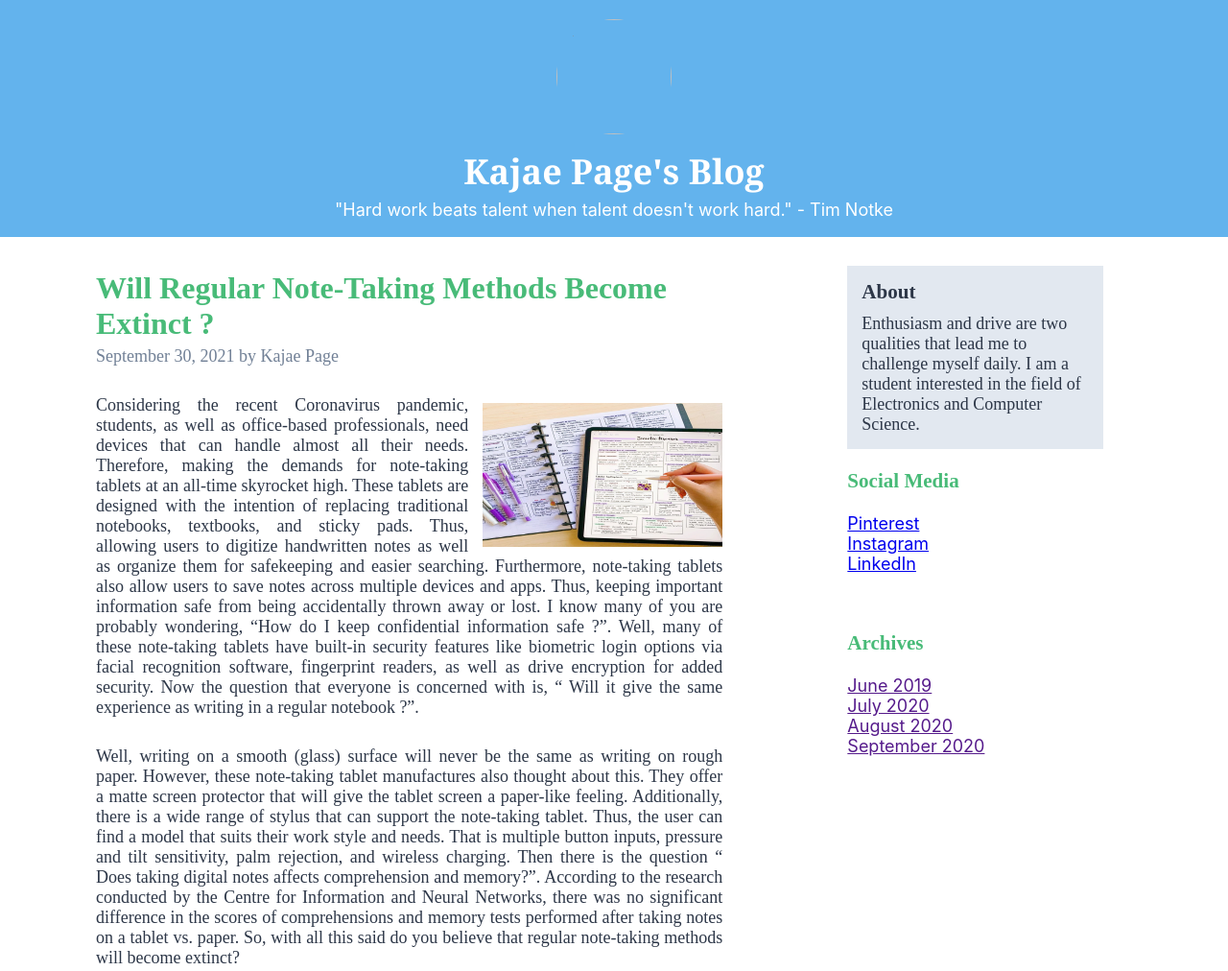
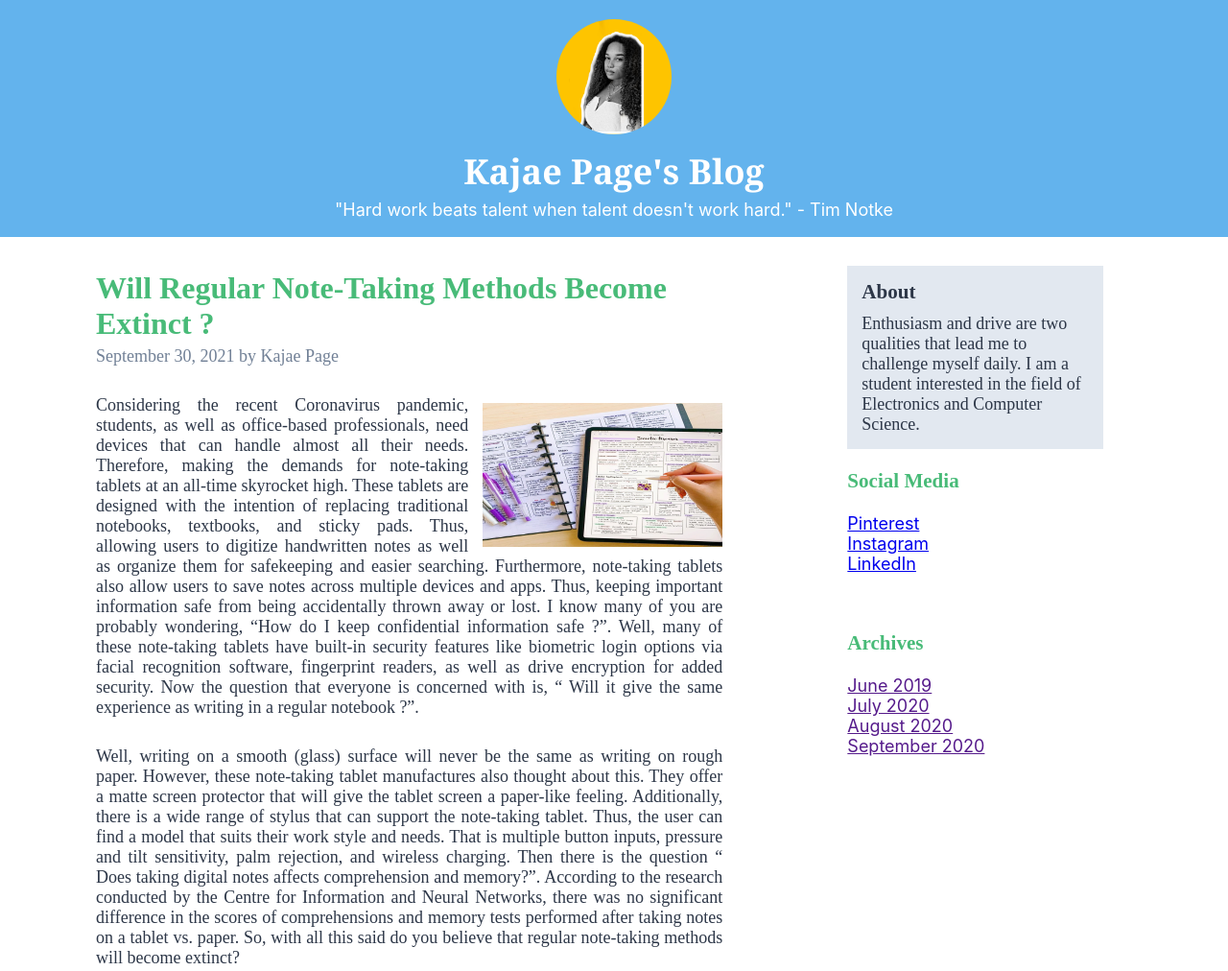
Before and after one commit to KajaePage/info2180-lab2, a plain HTML site: page index.html in a window 1280 px wide. Shown: the top 1012 px of the page at 96% size. Drawn offline with Linux system fonts and the light colour scheme.

Commit message:
Added proper image

```diff
--- a/index.html
+++ b/index.html
@@ -10,7 +10,7 @@
 <div class="container">
  <header class="flexbox-container">
      <div class="header">
-        <img src="WhatsApp Image 2021-09-30 at 1.14.30 PM.jpeg" style="width:120px;height:120px;" class="me">
+        <img src="Imageofme.jpeg" style="width:120px;height:120px;" class="me">
         <h1>Kajae Page's Blog</h1>
         <p class="quote">"Hard work beats talent when talent doesn't work hard." - Tim Notke</p>
      </div>
```
